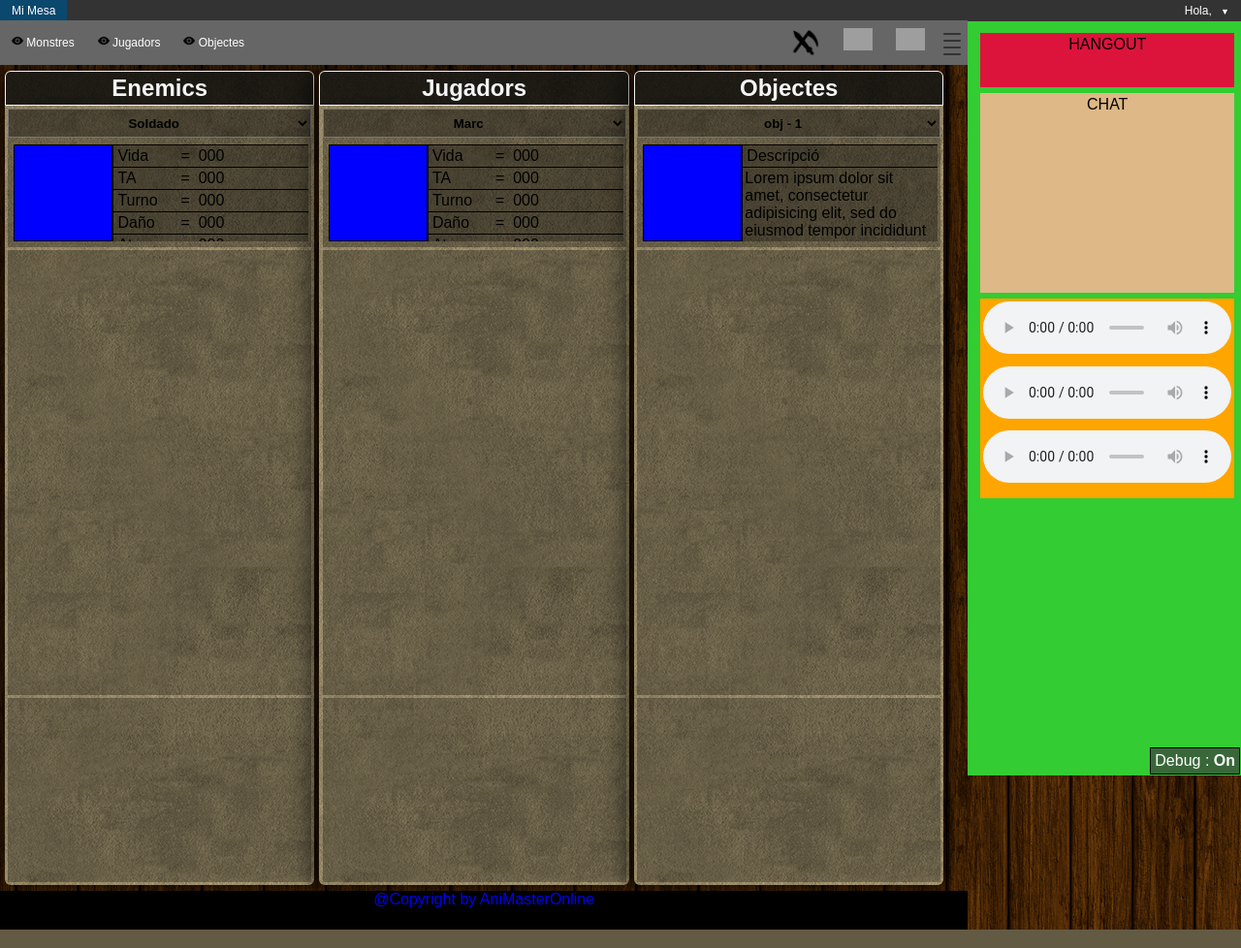
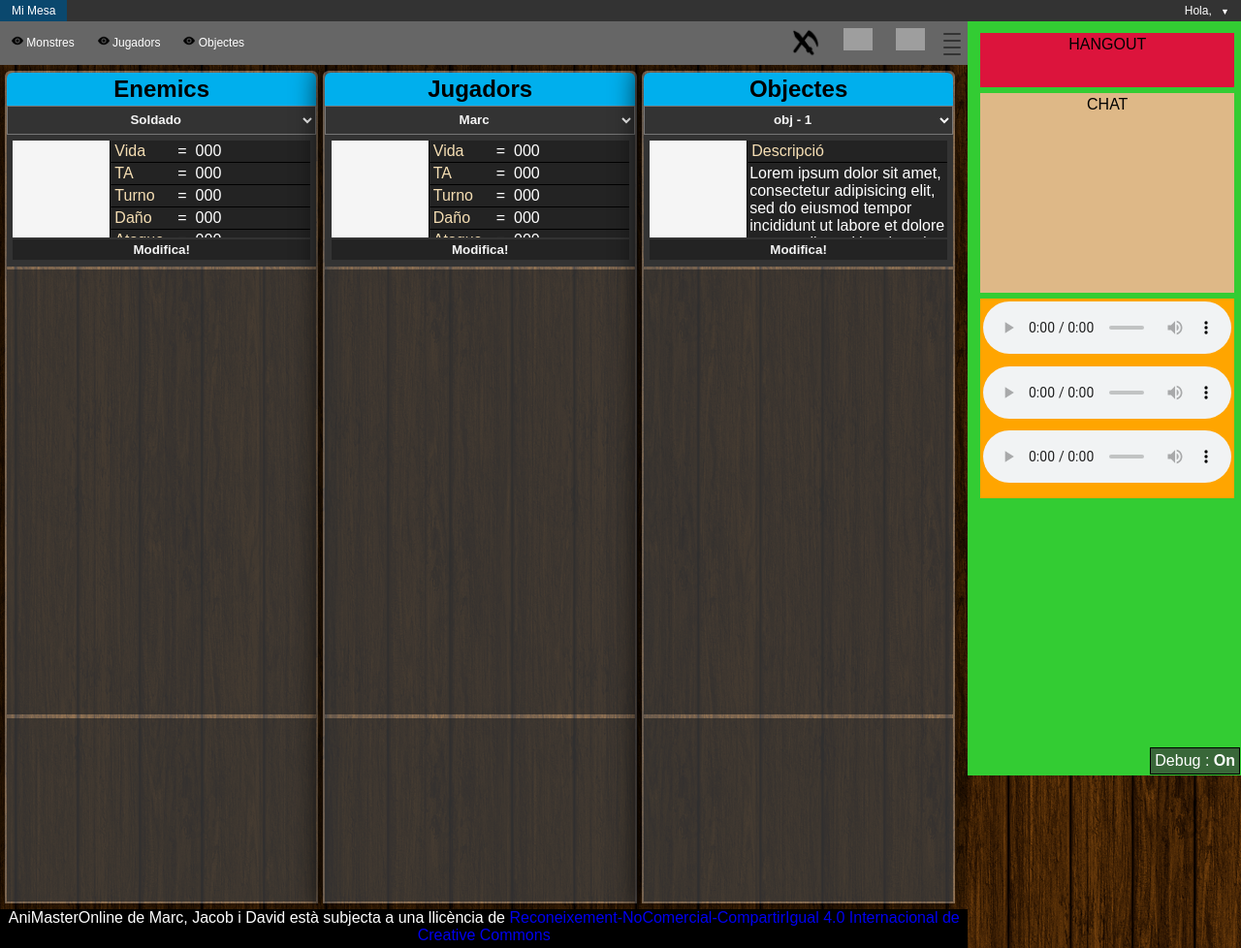
Before and after one commit to AniMasterOnline/AniMaster, a PHP site: page /mesav2.php in a window 1280 px wide. Shown: the whole page at 97% size. Run offline with PHP 8.4, Linux system fonts and the light colour scheme; the visitor is signed in with stand-in values (Sample User, id 1); grey boxes are pictures that could not be loaded.

Commit message:
Css edited in Mi Mesa

```diff
--- a/Public/css/mesaStyle.css
+++ b/Public/css/mesaStyle.css
@@ -1,7 +1,7 @@
 /***********************************************************/
 /*Header Menu !!*/
 .header-box {
-    z-index: 2;
+    z-index: 3;
     position: fixed;
     width:100%;
     margin: 0 auto;
@@ -303,7 +303,7 @@ body{
     top:67px;
     width:100%;
     padding-top: 6px;
-    overflow: auto;
+    overflow: hidden;
     -webkit-transition: all 1s ease;
     -moz-transition: all 1s ease;
     -o-transition: all 1s ease;
@@ -317,9 +317,10 @@ body{
     margin-left: 0.5%;
     float: left;
     width: 32%;
-    border-radius: 6px;
+    padding: 0.2%;
+    border-radius: 6px 6px 0px 0px;
     margin-bottom: 6px;
-    background-image: url(../img/mesa/acff0dbc.png);
+    background-color:rgba(250,250,250,0.3);
     -webkit-box-shadow: 0px 0px 27px 5px rgba(0,0,0,0.75);
     -moz-box-shadow: 0px 0px 27px 5px rgba(0,0,0,0.75);
     box-shadow: 0px 0px 27px 5px rgba(0,0,0,0.75);
@@ -328,50 +329,43 @@ body{
 /*Top Llista Monsters-Players-Objectes*/
 .fitxa-title{
     border-radius: 6px 6px 0px 0px;
-    border: 1px solid whitesmoke;
-    background-color: rgba(0,0,0,0.8);
-    color: whitesmoke;
+    background-color: #00AFED;
+    color: black;
     padding: 3px;
 }
 .llista{
-    margin-top: 1%;
-    margin-left: 1%;
-    margin-right: 1%;
     width: auto;
-    padding-bottom: 1%;
     background-color: rgba(0,0,0,0.3);
 }
     .selfit{
         width: 100%;
         height: 30px;
-        background-color: rgba(0,0,0,0.3);
+        background-color: #333;
         font-weight: bold;
         text-align: center;
         vertical-align: middle;
+        color: whitesmoke;
     }
 /***********************************************************/
 /*Contingut Llista Monsters-Players-Objectes*/
 .todofitxa{
-    margin-left: 1%;
-    margin-right: 1%;
     width: auto;
 }
     .dalt{
-        background-color: rgba(0,0,0,0.3);
-        padding-top: 1%;
+        background-color: #333;
+        padding-top: 2%;
         padding-bottom: 2%;
         padding-left: 2%;
-        padding-right: 1%;
+        padding-right: 2%;
         width: auto;
         overflow: auto;
         margin-bottom: 1%;
     }
         .imgfitxa{
-            height:98px;
+            height:100px;
             width:100px;
-            background:blue;
+            background: whitesmoke;
             float:left;
-            border: 1px solid black;
         }
         .txtfitxa{
             width:auto;
@@ -384,7 +378,6 @@ body{
                 width: auto;
                 width:auto;
                 overflow:hidden;
-                border-top: 1px solid black;
                 border-bottom: 1px solid black;
                 padding: 2px;
             }
@@ -399,23 +392,46 @@ body{
                 width: auto;
                 width:auto;
                 overflow:hidden;
-                border-bottom: 1px solid black;
                 padding: 2px;
+                color: white;
             }
                 .column1{
                     float: left;
                     width: 65px;
                     margin-left: 2px;
+                    color: wheat;
                 }
                 .column2{
                     float: left;
+                    color: #fff;
+                    color: white;
                 }
                 .column3{
                     float: left;
+                    color: #fff;
+                    color: white;
                 }
+        .modfitxa{
+            margin-top: 2px;
+            width: 100%;
+            background-color: rgba(0,0,0,0.3);
+            border: none;
+            color: whitesmoke;
+            font-weight: 600;
+            padding: 3px;
+            outline:0px;
+        }
+        .modfitxa:hover {
+            background-color:#00baff;
+            color:#002000;
+        }
+        .modfitxa:active {
+            background-color:#00baff;
+            color:#002000;
+        }
 
     .centre{
-        background-color: rgba(0,0,0,0.3);
+        background-color: rgba(35,35,35,0.7);
         padding-top: 1%;
         padding-bottom: 2%;
         padding-left: 2%;
@@ -425,12 +441,11 @@ body{
         margin-bottom: 1%;
     }
     .baix{
-        background-color: rgba(0,0,0,0.3);
+        background-color: rgba(35,35,35,0.7);
         padding-top: 1%;
         padding-bottom: 2%;
         padding-left: 2%;
         padding-right: 1%;
         width: auto;
         overflow: auto;
-        margin-bottom: 1%;
     }
--- a/mesav2.php
+++ b/mesav2.php
@@ -60,14 +60,12 @@
             <div id="taulmonst" class="fitxa-open">
                 <h2 class="fitxa-title"><center>Enemics</center></h2>
                 <div class="llista">
-                    <table>
                     <select name="npc" class="selfit">
                         <option value="1">Soldado</option>
                         <option value="2">Lobo</option>
                         <option value="3">Araña gigante</option>
                         <option value="4">Chutlu</option>
                     </select>
-                    </table>
                 </div>
                 <div class="todofitxa">
                     <div class="dalt">
@@ -109,6 +107,7 @@
                                 <div class="column3">000</div>
                             </div>
                         </div>
+                        <button class="modfitxa">Modifica!</button>
                     </div>
                     <div class="centre">
                         <br><br><br><br><br>
@@ -126,14 +125,12 @@
             <div id="taulpj" class="fitxa-open">
                 <h2 class="fitxa-title"><center>Jugadors</center></h2>
                 <div class="llista">
-                    <table>
                     <select name="pj" class="selfit">
                         <option value="1">Marc</option>
                         <option value="2">Eduard</option>
                         <option value="3">Pau</option>
                         <option value="4">David</option>
                     </select>
-                    </table>
                 </div>
                 <div class="todofitxa">
                     <div class="dalt">
@@ -175,6 +172,7 @@
                                 <div class="column3">000</div>
                             </div>
                         </div>
+                        <button class="modfitxa">Modifica!</button>
                     </div>
                     <div class="centre">
                         <br><br><br><br><br>
@@ -192,14 +190,12 @@
             <div id="taulobj" class="fitxa-open">
                 <h2 class="fitxa-title"><center>Objectes</center></h2>
                 <div class="llista">
-                    <table>
                     <select name="obj" class="selfit">
                         <option value="1">obj - 1</option>
                         <option value="2">obj - 2</option>
                         <option value="3">obj - 3</option>
                         <option value="4">obj - 4</option>
                     </select>
-                    </table>
                 </div>
                 <div class="todofitxa">
                     <div class="dalt">
@@ -209,9 +205,12 @@
                                 <div class="column1">Descripció</div>
                             </div>
                             <div class="row-bottom">
+                                <div class="column3">
                                     Lorem ipsum dolor sit amet, consectetur adipisicing elit, sed do eiusmod tempor incididunt ut labore et dolore magna aliqua. Ut enim ad minim veniam, quis nostrud exercitation ullamco laboris nisi ut aliquip ex ea commodo consequat. Duis aute irure dolor in reprehenderit in voluptate velit esse cillum dolore eu fugiat nulla pariatur. Excepteur sint occaecat cupidatat non proident, sunt in culpa qui officia deserunt mollit anim id est laborum.
                                 </div>
                             </div>
+                        </div>
+                        <button class="modfitxa">Modifica!</button>
                     </div>
                     <div class="centre">
                         <br><br><br><br><br>
@@ -228,8 +227,9 @@
             </div>
             <!-- Footer content box -->
             <div id="footer">
-                <a href="copyright.html">@Copyright by AniMasterOnline</a>
-
+                <center>
+                <span xmlns:dct="http://purl.org/dc/terms/" href="http://purl.org/dc/dcmitype/InteractiveResource" property="dct:title" rel="dct:type">AniMasterOnline</span> de <span xmlns:cc="http://creativecommons.org/ns#" property="cc:attributionName">Marc, Jacob i David</span> està subjecta a una llicència de <a class="link" rel="license" href="http://creativecommons.org/licenses/by-nc-sa/4.0/">Reconeixement-NoComercial-CompartirIgual 4.0 Internacional de Creative Commons</a>
+                </center>
             </div>
     </body>
 </html>
--- a/nbproject/private/private.xml
+++ b/nbproject/private/private.xml
@@ -4,6 +4,7 @@
     <open-files xmlns="http://www.netbeans.org/ns/projectui-open-files/2">
         <group>
             <file>file:/C:/Users/Daark/Documents/GitHub/AniMaster/Public/css/mesaStyle.css</file>
+            <file>file:/C:/Users/Daark/Documents/GitHub/AniMaster/Public/jquery/mesa.js</file>
             <file>file:/C:/Users/Daark/Documents/GitHub/AniMaster/mesav2.php</file>
         </group>
     </open-files>
```
Also changed, not shown: Test/index.html (deleted, +0 -35 lines), Test/jsplug.js (deleted, +0 -21 lines), Test/style.css (deleted, +0 -105 lines). Lines whose indentation alone changed are shown as unchanged.
